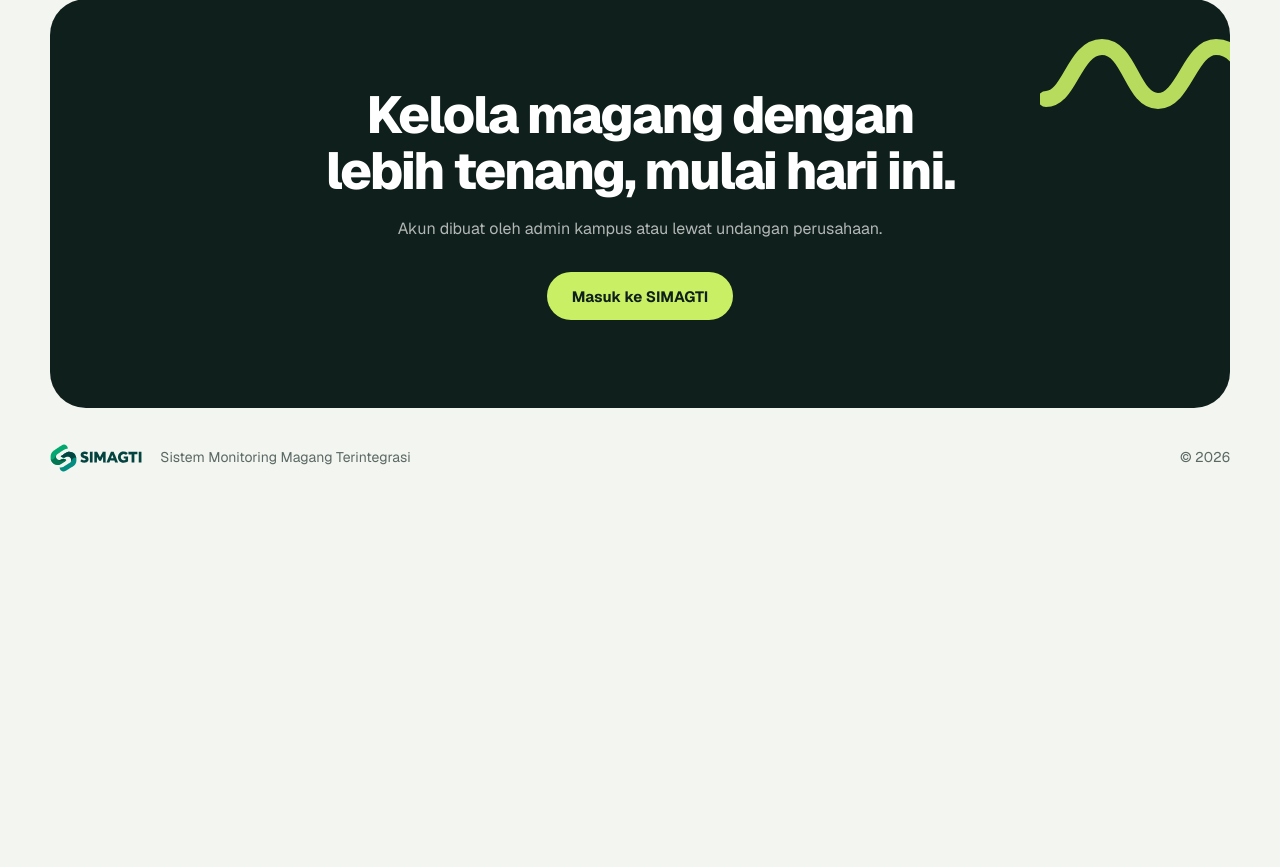
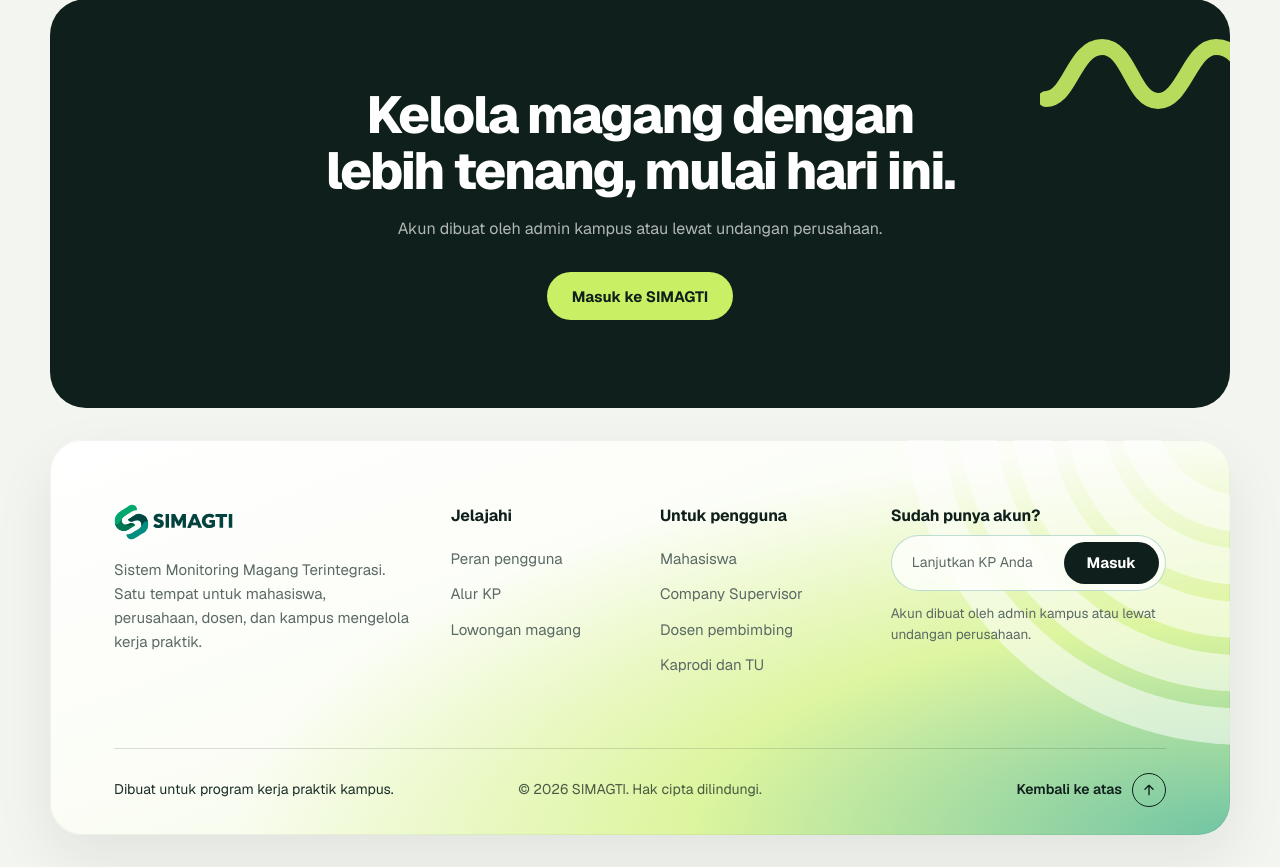
Before and after one commit to Febriyyy/SIMAGTI, a Laravel app: page / in a window 1280 px wide. Shown: the part 2950-3817 px from the top of the page. Before the commit the page ends 3422 px from the top, so only its background shows below. Run offline with Laravel 12, Linux system fonts and the light colour scheme; data comes from the database, SQL or seed files in the repository; some libraries are stand-ins or nearby versions.

Commit message:
Landing: footer baru bergradasi lime-hijau dengan kolom tautan, kapsul masuk, dan kembali ke atas

```diff
--- a/public/css/landing.css
+++ b/public/css/landing.css
@@ -182,9 +182,6 @@ body.ld { margin: 0; background: var(--paper); color: var(--ink); font-family: G
 .ld-close-title { position: relative; max-width: 18ch; margin: 0 auto; font-size: clamp(30px, 4.4vw, 52px); font-weight: 750; letter-spacing: -0.04em; line-height: 1.08; text-wrap: balance; }
 .ld-close-sub { position: relative; margin: 18px auto 30px; color: rgba(255, 255, 255, .68); }
 
-.ld-foot { width: min(var(--wrap), calc(100% - 32px)); margin: 0 auto; display: flex; align-items: center; gap: 18px; padding: 36px 0 44px; color: var(--muted); font-size: 14px; }
-.ld-foot img { height: 28px; width: auto; }
-.ld-foot-year { margin-left: auto !important; }
 
 /* Animasi pembuka: hanya hero, satu urutan */
 .motion .ld-hero-title, .motion .ld-hero-sub, .motion .ld-hero-cta, .motion .ld-stat { animation: ld-in 760ms var(--ease) both; }
@@ -231,7 +228,6 @@ body.ld { margin: 0; background: var(--paper); color: var(--ink); font-family: G
     .ld-close { margin-top: 80px; padding: 64px 22px; border-radius: 28px; }
     .ld-close .ld-btn { width: 100%; }
     .ld-close-wave { width: 140px; top: 14px; right: -40px; opacity: .5; }
-    .ld-foot { flex-wrap: wrap; gap: 8px 16px; }
 }
 @media (prefers-reduced-motion: reduce) {
     html { scroll-behavior: auto; }
@@ -408,3 +404,52 @@ body.ld { margin: 0; background: var(--paper); color: var(--ink); font-family: G
 }
 html:has(body.ld) { overflow-x: clip; }
 body.ld { overflow-x: clip; }
+
+/* =====================================================================
+   Footer (18 Nov 2026): panel bersudut bulat, putih ke lime-hijau, lingkaran konsentris di kanan atas.
+   ===================================================================== */
+.ld-visually-hidden { position: absolute; width: 1px; height: 1px; margin: -1px; padding: 0; overflow: hidden; clip: rect(0 0 0 0); white-space: nowrap; border: 0; }
+.ld-footer { position: relative; overflow: hidden; isolation: isolate; width: min(var(--wrap), calc(100% - 32px)); margin: 32px auto 32px; padding: 64px 64px 28px; border-radius: 32px;
+    background:
+        radial-gradient(120% 140% at 100% 100%, rgba(11, 154, 127, .55) 0%, rgba(201, 240, 101, .55) 38%, rgba(255, 255, 255, 0) 70%),
+        linear-gradient(160deg, #ffffff 0%, #fbfdf6 45%, #eef9d2 100%);
+    box-shadow: 0 24px 60px rgba(15, 31, 27, .08), inset 0 0 0 1px rgba(15, 31, 27, .05); }
+.ld-footer-rings { position: absolute; right: -120px; top: -140px; z-index: -1; width: 640px; height: 640px; pointer-events: none; }
+.ld-footer-rings circle { fill: none; stroke: rgba(255, 255, 255, .55); stroke-width: 34; }
+
+.ld-footer-top { display: grid; grid-template-columns: minmax(0, 1.4fr) minmax(0, .8fr) minmax(0, .9fr) minmax(0, 1.3fr); gap: 40px; padding-bottom: 72px; }
+.ld-footer-brand img { height: 36px; width: auto; }
+.ld-footer-brand p { margin-top: 18px; max-width: 34ch; color: var(--muted); font-size: 15px; line-height: 1.6; }
+.ld-footer-col { display: flex; flex-direction: column; gap: 12px; }
+.ld-footer h3 { margin: 0 0 6px; font-size: 16px; font-weight: 700; letter-spacing: -0.01em; color: var(--ink); }
+.ld-footer-col a, .ld-footer-col span { width: fit-content; color: var(--muted); font-size: 15px; text-decoration: none; }
+.ld-footer-col a { transition: color 150ms; }
+.ld-footer-col a:hover { color: var(--green); }
+.ld-footer-cta p { margin-top: 12px; max-width: 34ch; color: var(--muted); font-size: 13.5px; }
+.ld-footer-pill { display: flex; align-items: center; justify-content: space-between; gap: 12px; padding: 6px 6px 6px 20px; border-radius: 999px;
+    background: rgba(255, 255, 255, .78); border: 1px solid rgba(3, 122, 104, .25); -webkit-backdrop-filter: blur(10px); backdrop-filter: blur(10px); }
+.ld-footer-pill span { min-width: 0; overflow: hidden; text-overflow: ellipsis; white-space: nowrap; color: var(--muted); font-size: 14px; }
+.ld-footer-pill .ld-btn { height: 42px; padding: 0 22px; }
+
+.ld-footer-bottom { display: grid; grid-template-columns: 1fr auto 1fr; align-items: center; gap: 16px; padding-top: 24px; border-top: 1px solid rgba(15, 31, 27, .14); font-size: 14px; color: var(--ink); }
+.ld-footer-bottom p { margin: 0; }
+.ld-footer-bottom p:first-child { color: var(--ink-2); }
+.ld-footer-bottom p:nth-child(2) { color: rgba(15, 31, 27, .72); text-align: center; }
+.ld-footer-top-link { justify-self: end; display: inline-flex; align-items: center; gap: 10px; color: var(--ink); font-weight: 600; text-decoration: none; }
+.ld-footer-top-link span { display: grid; place-items: center; width: 34px; height: 34px; border-radius: 50%; border: 1.5px solid var(--ink); transition: background-color 200ms, color 200ms, transform 200ms var(--ease); }
+.ld-footer-top-link:hover span { background: var(--ink); color: var(--lime); transform: translateY(-2px); }
+
+@media (max-width: 1024px) {
+    .ld-footer { padding: 48px 36px 24px; }
+    .ld-footer-top { grid-template-columns: repeat(2, minmax(0, 1fr)); gap: 36px 28px; padding-bottom: 48px; }
+}
+@media (max-width: 720px) {
+    .ld-footer { padding: 36px 22px 22px; border-radius: 26px; margin: 24px auto 16px; }
+    .ld-footer-rings { width: 420px; height: 420px; right: -140px; top: -120px; }
+    .ld-footer-top { grid-template-columns: repeat(2, minmax(0, 1fr)); gap: 28px 20px; padding-bottom: 36px; }
+    .ld-footer-brand, .ld-footer-cta { grid-column: 1 / -1; }
+    .ld-footer-bottom { grid-template-columns: 1fr; text-align: left; gap: 10px; }
+    .ld-footer-bottom p:nth-child(2) { text-align: left; }
+    .ld-footer-top-link { justify-self: start; }
+}
+@media (prefers-reduced-motion: reduce) { .ld-footer-top-link span { transition: none; } }
--- a/resources/views/landing.blade.php
+++ b/resources/views/landing.blade.php
@@ -228,10 +228,53 @@
     </section>
 </main>
 
-<footer class="ld-foot">
-    <img src="{{ asset('images/logo-simagti.svg') }}" alt="SIMAGTI" width="104" height="32">
-    <p>Sistem Monitoring Magang Terintegrasi</p>
-    <p class="ld-foot-year">© {{ now()->year }}</p>
+<footer class="ld-footer" aria-labelledby="ld-footer-title">
+    <svg class="ld-footer-rings" viewBox="0 0 600 600" aria-hidden="true">
+        @foreach ([300, 250, 200, 150, 100] as $r)
+            <circle cx="500" cy="100" r="{{ $r }}" />
+        @endforeach
+    </svg>
+
+    <div class="ld-footer-top">
+        <div class="ld-footer-brand">
+            <h2 id="ld-footer-title" class="ld-visually-hidden">Tentang SIMAGTI</h2>
+            <img src="{{ asset('images/logo-simagti.svg') }}" alt="SIMAGTI" width="124" height="38">
+            <p>Sistem Monitoring Magang Terintegrasi. Satu tempat untuk mahasiswa, perusahaan, dosen, dan kampus mengelola kerja praktik.</p>
+        </div>
+
+        <nav class="ld-footer-col" aria-label="Bagian halaman">
+            <h3>Jelajahi</h3>
+            <a href="#peran">Peran pengguna</a>
+            <a href="#alur">Alur KP</a>
+            @if ($postings->isNotEmpty())<a href="#lowongan">Lowongan magang</a>@endif
+        </nav>
+
+        <div class="ld-footer-col">
+            <h3>Untuk pengguna</h3>
+            <span>Mahasiswa</span>
+            <span>Company Supervisor</span>
+            <span>Dosen pembimbing</span>
+            <span>Kaprodi dan TU</span>
+        </div>
+
+        <div class="ld-footer-cta">
+            <h3>Sudah punya akun?</h3>
+            <div class="ld-footer-pill">
+                <span>Lanjutkan KP Anda</span>
+                <a href="{{ route('login') }}" class="ld-btn ld-btn-dark">Masuk</a>
+            </div>
+            <p>Akun dibuat oleh admin kampus atau lewat undangan perusahaan.</p>
+        </div>
+    </div>
+
+    <div class="ld-footer-bottom">
+        <p>Dibuat untuk program kerja praktik kampus.</p>
+        <p>© {{ now()->year }} SIMAGTI. Hak cipta dilindungi.</p>
+        <a href="#isi" class="ld-footer-top-link">
+            Kembali ke atas
+            <span aria-hidden="true"><svg viewBox="0 0 24 24" width="16" height="16" fill="none" stroke="currentColor" stroke-width="2" stroke-linecap="round" stroke-linejoin="round"><path d="M12 19V5M6 11l6-6 6 6"/></svg></span>
+        </a>
+    </div>
 </footer>
 <script>
     // Animasi halaman depan: muncul saat digulir, angka dihitung naik, navigasi kaca saat digulir.
```
